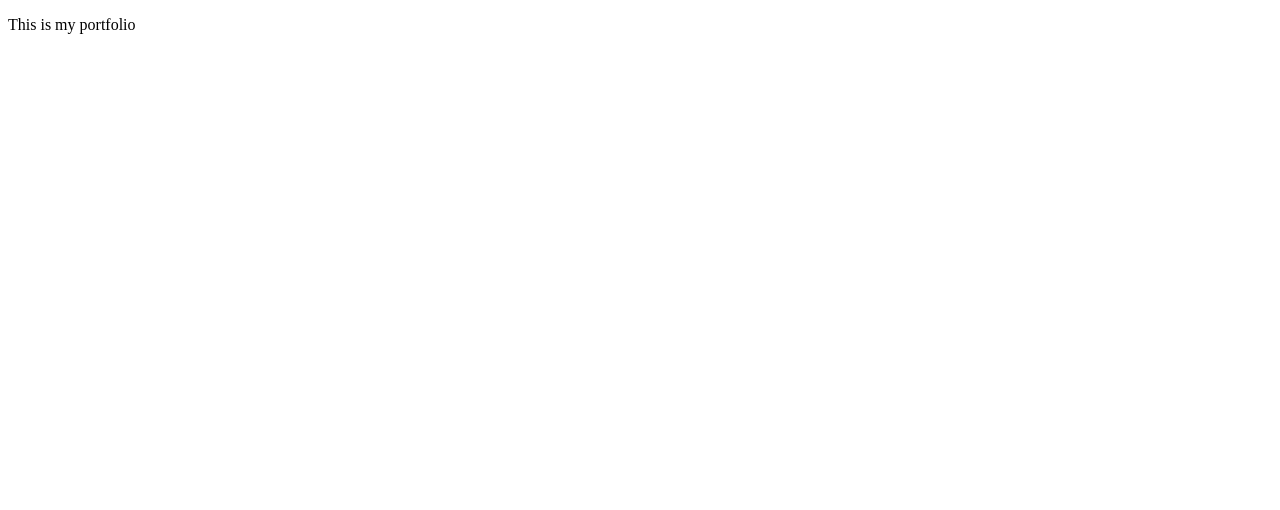
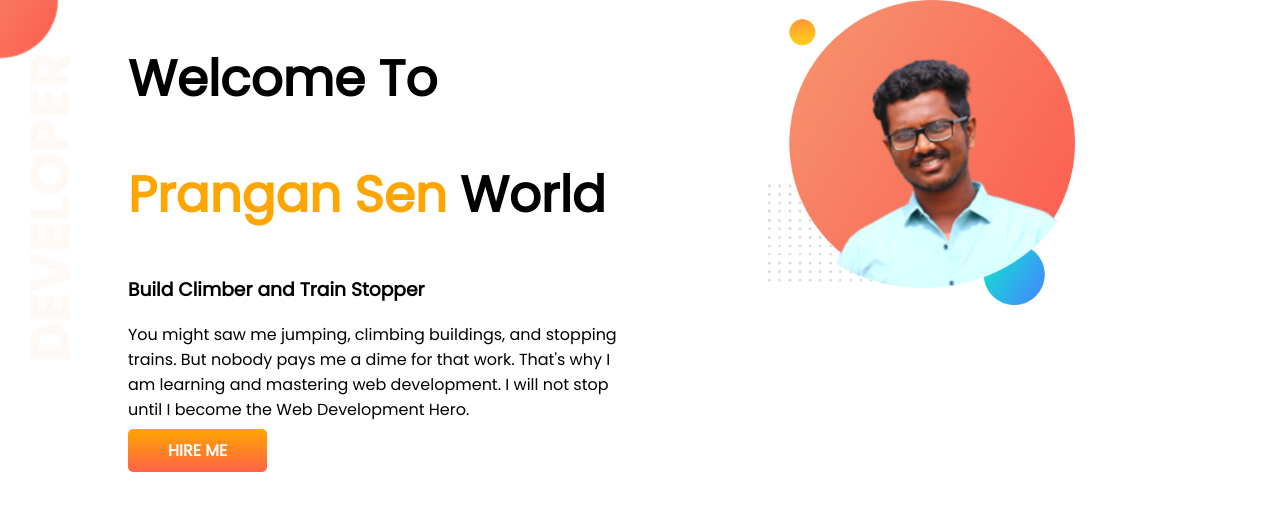
Before and after one commit to prangancode/developer-portfolio, a plain HTML site: page index.html in a window 1280 px wide. Drawn offline with Linux system fonts and the light colour scheme.

Commit message:
top banner added

```diff
--- a/index.html
+++ b/index.html
@@ -1,14 +1,36 @@
 <!DOCTYPE html>
 <html lang="en">
+
 <head>
     <meta charset="UTF-8">
     <meta http-equiv="X-UA-Compatible" content="IE=edge">
     <meta name="viewport" content="width=device-width, initial-scale=1.0">
     <title>Prangan's Portfolio</title>
+    <link rel="preconnect" href="https://fonts.googleapis.com">
+    <link rel="preconnect" href="https://fonts.gstatic.com" crossorigin>
+    <link href="https://fonts.googleapis.com/css2?family=Poppins&display=swap" rel="stylesheet">
     <link rel="stylesheet" href="style.css">
 </head>
+
 <body>
-    <p>This is my portfolio</p>
+    <section class="top-banner">
+        <div class="half-width">
+            <h1>Welcome To</h1>
+            <h1><span class="orange-color">Prangan Sen</span> World</h1>
 
+            <h3>Build Climber and Train Stopper</h3>
+            <p>You might saw me jumping, climbing buildings, and stopping trains. But nobody pays me a dime for that
+                work.
+                That's why I am learning and mastering web development. I will not stop until I become the Web
+                Development
+                Hero.</p>
+            <a class="link-button" target="_blank" href="https://www.linkedin.com/in/prangansen/">HIRE ME</a>
+
+        </div>
+        <div class="half-width">
+            <img src="images/Prangan-pic1-bg.png" alt="">
+        </div>
+    </section>
 </body>
+
 </html>
--- a/style.css
+++ b/style.css
@@ -0,0 +1,32 @@
+body{
+    font-family: 'Poppins', sans-serif;
+    margin: 0;
+}
+h1{
+    font-size: 50px;
+}
+.orange-color{
+    color: orange;
+}
+section{
+    display: flex;
+}
+.half-width{
+    width: 50%;
+    padding-left: 10%;
+}
+.half-width img{
+    width: 60%;
+}
+.link-button{
+    text-decoration: none;
+    background-image: linear-gradient(orange, tomato);
+    padding: 10px 40px;
+    color: white;
+    font-weight: 700;
+    border-radius: 5px;
+}
+.top-banner{
+    background-image: url(images/top-banner.png);
+    background-repeat: no-repeat;
+}
```
Also changed, not shown: images/Prangan-pic1-bg.png (added), images/dream-bg.png (added), images/exp-bg.png (added), images/jhankar.png (added), images/jhankar2.png (added), images/my-bg.png (added), images/my-bg2.png (added), images/top-banner.png (added), 7 other files.
